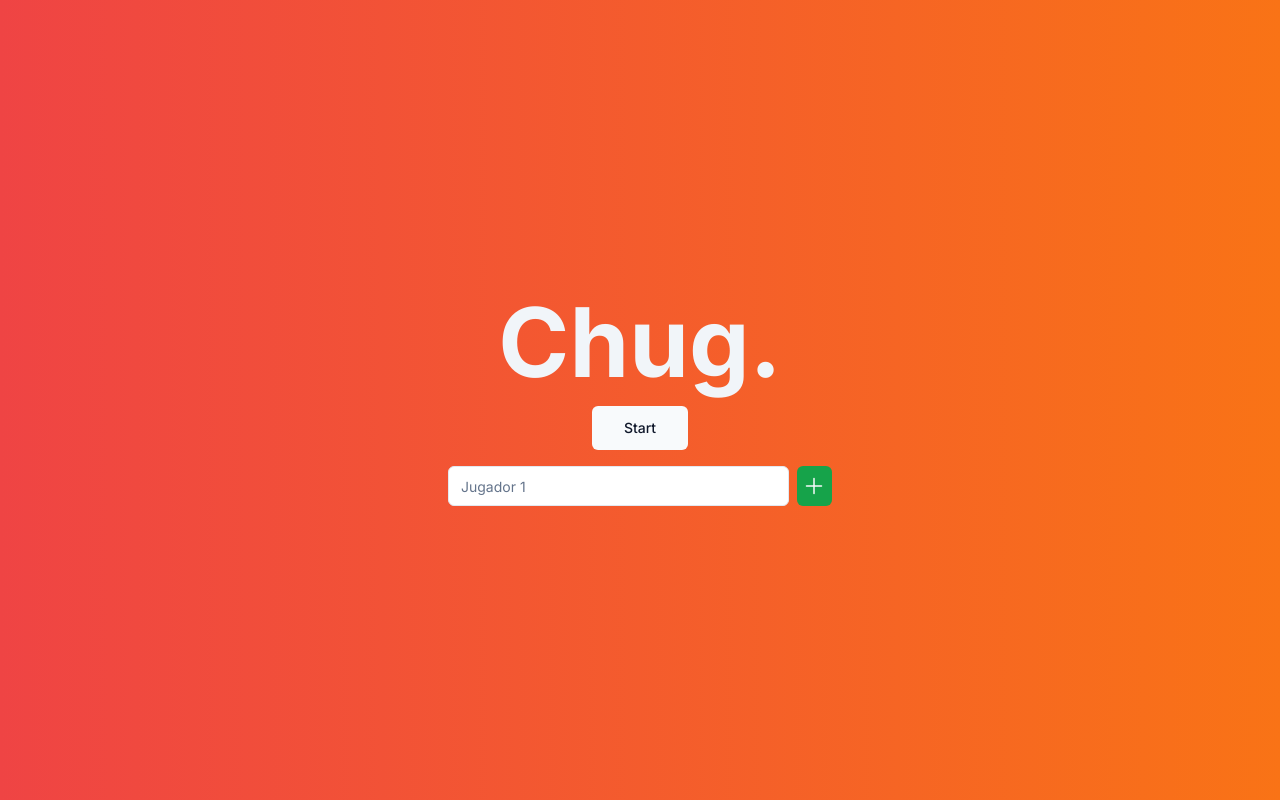
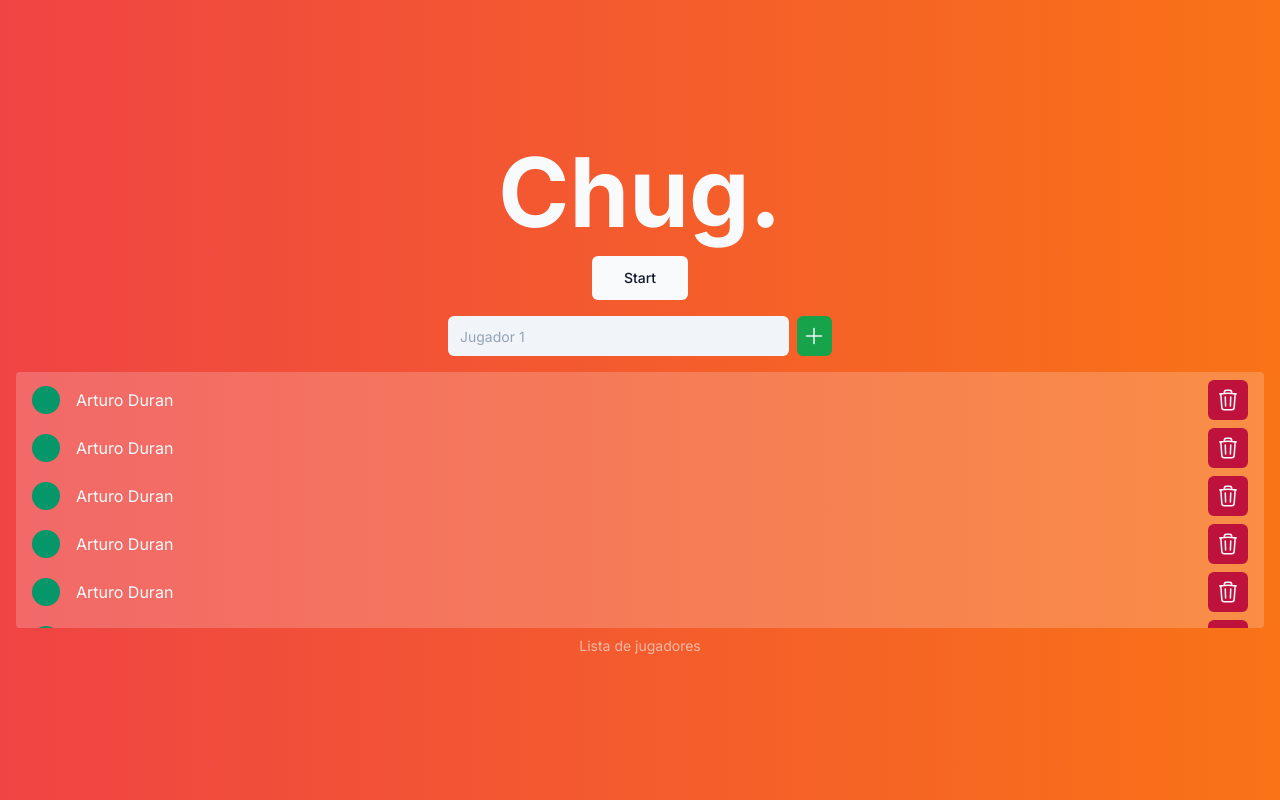
Before and after one commit to ArturoDuCas/chug-game, a Next.js app: page / in a window 1280 px wide. Built offline with nearby package versions, Linux system fonts and the light colour scheme.

Commit message:
feat: create player list

```diff
--- a/app/layout.tsx
+++ b/app/layout.tsx
@@ -19,7 +19,7 @@ export default function RootLayout({
       <body className={
         inter.className +
         " bg-gradient-to-r from-red-500 to-orange-500" +
-        " "
+        " dark "
       }>
         {children}
       </body>
--- a/app/page.tsx
+++ b/app/page.tsx
@@ -1,16 +1,18 @@
 import {Button} from "@/components/ui/button";
 import AddPlayer from "@/components/add-player";
+import PlayerList from "@/components/player-list";
 
 export default function Home() {
   return (
       <main className="flex flex-col gap-4 justify-center items-center h-screen">
-        <h1 className="text-8xl font-bold text-slate-100">
+        <h1 className="text-8xl font-bold">
           Chug.
         </h1>
-        <Button className="dark" size="lg">
+        <Button size="lg">
               Start
         </Button>
         <AddPlayer/>
+        <PlayerList />
       </main>
   );
 }
--- /dev/null
+++ b/components/avatar.tsx
@@ -0,0 +1,13 @@
+import getColor from "@/utils/getColor";
+
+const Avatar = () => {
+  const className = `w-7 h-7 rounded-full bg-emerald-600 ${getColor(10).preview}`;
+  console.log(className);
+
+
+  return (
+      <div className={className} />
+  );
+};
+
+export default Avatar;
--- /dev/null
+++ b/components/player-list.tsx
@@ -0,0 +1,26 @@
+import PlayerRow from "@/components/player-row";
+import {ScrollArea} from "@/components/ui/scroll-area";
+
+const PlayerList = () => {
+  return (
+      <div className="px-4 w-full">
+        <ScrollArea className="w-full h-full max-h-64 rounded bg-slate-50/20">
+          <PlayerRow />
+
+          <PlayerRow />
+          <PlayerRow />
+          <PlayerRow />
+          <PlayerRow />
+          <PlayerRow />
+          <PlayerRow />
+          <PlayerRow />
+          <PlayerRow />
+        </ScrollArea>
+        <p className="text-sm text-slate-100/60 text-center mt-2">
+          Lista de jugadores
+        </p>
+      </div>
+  );
+};
+
+export default PlayerList;
--- /dev/null
+++ b/components/player-row.tsx
@@ -0,0 +1,24 @@
+import {Button} from "@/components/ui/button";
+import Avatar from "@/components/avatar";
+
+const PlayerRow = () => {
+  return (
+      <div className="w-full flex flex-row items-center my-2">
+        <div className="mx-4">
+          <Avatar/>
+        </div>
+          <p className="flex-1">Arturo Duran</p>
+        <div className="mx-4">
+          <Button variant="destructive" size="icon">
+            <svg xmlns="http://www.w3.org/2000/svg" fill="none" viewBox="0 0 24 24" strokeWidth={1.5}
+                 stroke="currentColor" className="w-6 h-6">
+              <path strokeLinecap="round" strokeLinejoin="round"
+                    d="m14.74 9-.346 9m-4.788 0L9.26 9m9.968-3.21c.342.052.682.107 1.022.166m-1.022-.165L18.16 19.673a2.25 2.25 0 0 1-2.244 2.077H8.084a2.25 2.25 0 0 1-2.244-2.077L4.772 5.79m14.456 0a48.108 48.108 0 0 0-3.478-.397m-12 .562c.34-.059.68-.114 1.022-.165m0 0a48.11 48.11 0 0 1 3.478-.397m7.5 0v-.916c0-1.18-.91-2.164-2.09-2.201a51.964 51.964 0 0 0-3.32 0c-1.18.037-2.09 1.022-2.09 2.201v.916m7.5 0a48.667 48.667 0 0 0-7.5 0"/>
+            </svg>
+          </Button>
+        </div>
+      </div>
+  );
+};
+
+export default PlayerRow;
--- a/components/ui/button.tsx
+++ b/components/ui/button.tsx
@@ -11,9 +11,9 @@ const buttonVariants = cva(
       variant: {
         default: "bg-primary text-primary-foreground hover:bg-primary/90",
         destructive:
-          "bg-destructive text-destructive-foreground hover:bg-destructive/90",
+          "bg-rose-700 text-destructive-foreground hover:bg-rose-700/90",
         success:
-          "bg-green-600 text-primary-foreground hover:bg-green-600/90",
+          "bg-green-600 text-slate-100 hover:bg-green-600/90",
         outline:
           "border border-input bg-background hover:bg-accent hover:text-accent-foreground",
         secondary:
--- a/components/ui/input.tsx
+++ b/components/ui/input.tsx
@@ -11,7 +11,7 @@ const Input = React.forwardRef<HTMLInputElement, InputProps>(
       <input
         type={type}
         className={cn(
-          "flex h-10 w-full rounded-md border border-input bg-background px-3 py-2 text-sm ring-offset-background file:border-0 file:bg-transparent file:text-sm file:font-medium placeholder:text-muted-foreground focus-visible:outline-none focus-visible:ring-2 focus-visible:ring-ring focus-visible:ring-offset-2 disabled:cursor-not-allowed disabled:opacity-50",
+          "flex h-10 w-full rounded-md  bg-slate-100 px-3 py-2 text-sm text-primary-foreground file:border-0 file:bg-transparent file:text-sm file:font-medium placeholder:text-muted-foreground focus-visible:outline-none focus-visible:ring-2 focus-visible:ring-ring focus-visible:ring-offset-2 disabled:cursor-not-allowed disabled:opacity-50",
           className
         )}
         ref={ref}
--- /dev/null
+++ b/components/ui/scroll-area.tsx
@@ -0,0 +1,48 @@
+"use client"
+
+import * as React from "react"
+import * as ScrollAreaPrimitive from "@radix-ui/react-scroll-area"
+
+import { cn } from "@/lib/utils"
+
+const ScrollArea = React.forwardRef<
+  React.ElementRef<typeof ScrollAreaPrimitive.Root>,
+  React.ComponentPropsWithoutRef<typeof ScrollAreaPrimitive.Root>
+>(({ className, children, ...props }, ref) => (
+  <ScrollAreaPrimitive.Root
+    ref={ref}
+    className={cn("relative overflow-hidden", className)}
+    {...props}
+  >
+    <ScrollAreaPrimitive.Viewport className="h-full w-full rounded-[inherit]">
+      {children}
+    </ScrollAreaPrimitive.Viewport>
+    <ScrollBar />
+    <ScrollAreaPrimitive.Corner />
+  </ScrollAreaPrimitive.Root>
+))
+ScrollArea.displayName = ScrollAreaPrimitive.Root.displayName
+
+const ScrollBar = React.forwardRef<
+  React.ElementRef<typeof ScrollAreaPrimitive.ScrollAreaScrollbar>,
+  React.ComponentPropsWithoutRef<typeof ScrollAreaPrimitive.ScrollAreaScrollbar>
+>(({ className, orientation = "vertical", ...props }, ref) => (
+  <ScrollAreaPrimitive.ScrollAreaScrollbar
+    ref={ref}
+    orientation={orientation}
+    className={cn(
+      "flex touch-none select-none transition-colors",
+      orientation === "vertical" &&
+        "h-full w-2.5 border-l border-l-transparent p-[1px]",
+      orientation === "horizontal" &&
+        "h-2.5 flex-col border-t border-t-transparent p-[1px]",
+      className
+    )}
+    {...props}
+  >
+    <ScrollAreaPrimitive.ScrollAreaThumb className="relative flex-1 rounded-full bg-slate-50/40" />
+  </ScrollAreaPrimitive.ScrollAreaScrollbar>
+))
+ScrollBar.displayName = ScrollAreaPrimitive.ScrollAreaScrollbar.displayName
+
+export { ScrollArea, ScrollBar }
--- a/package.json
+++ b/package.json
@@ -9,6 +9,7 @@
     "lint": "next lint"
   },
   "dependencies": {
+    "@radix-ui/react-scroll-area": "^1.0.5",
     "@radix-ui/react-slot": "^1.0.2",
     "class-variance-authority": "^0.7.0",
     "clsx": "^2.1.0",
--- /dev/null
+++ b/types/Color.ts
@@ -0,0 +1,6 @@
+interface Color {
+  preview: string;
+  gradient: string;
+}
+
+export default Color;
--- /dev/null
+++ b/utils/getColor.ts
@@ -0,0 +1,28 @@
+import Color from "@/types/Color";
+
+function getColor(id: number): Color {
+  switch (id) {
+    case 1:
+      return {
+        preview: 'bg-purple-500',
+        gradient: 'bg-gradient-to-r from-purple-500 to-purple-900'
+      };
+    case 2:
+      return {
+        preview: 'bg-indigo-500',
+        gradient: 'bg-gradient-to-r from-indigo-500 to-blue-500'
+      };
+    case 3:
+      return {
+        preview: 'bg-pink-500',
+        gradient: 'bg-gradient-to-r from-pink-500 to-rose-500'
+      };
+    default:
+      return {
+        preview: 'bg-emerald-500',
+        gradient: 'bg-gradient-to-r from-emerald-500 to-emerald-900'
+      };
+  }
+}
+
+export default getColor;
```
Also changed, not shown: 1 other file (tests, documents, lock files or other folders).
